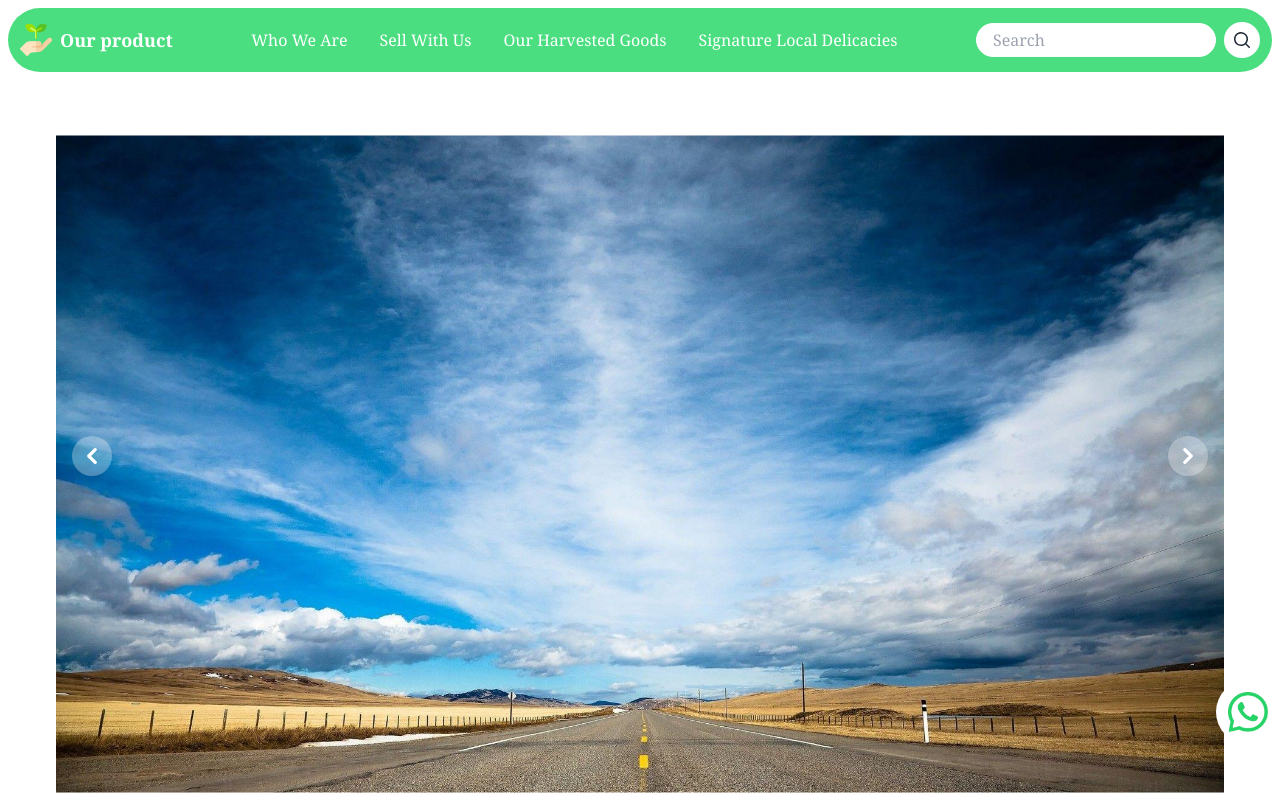
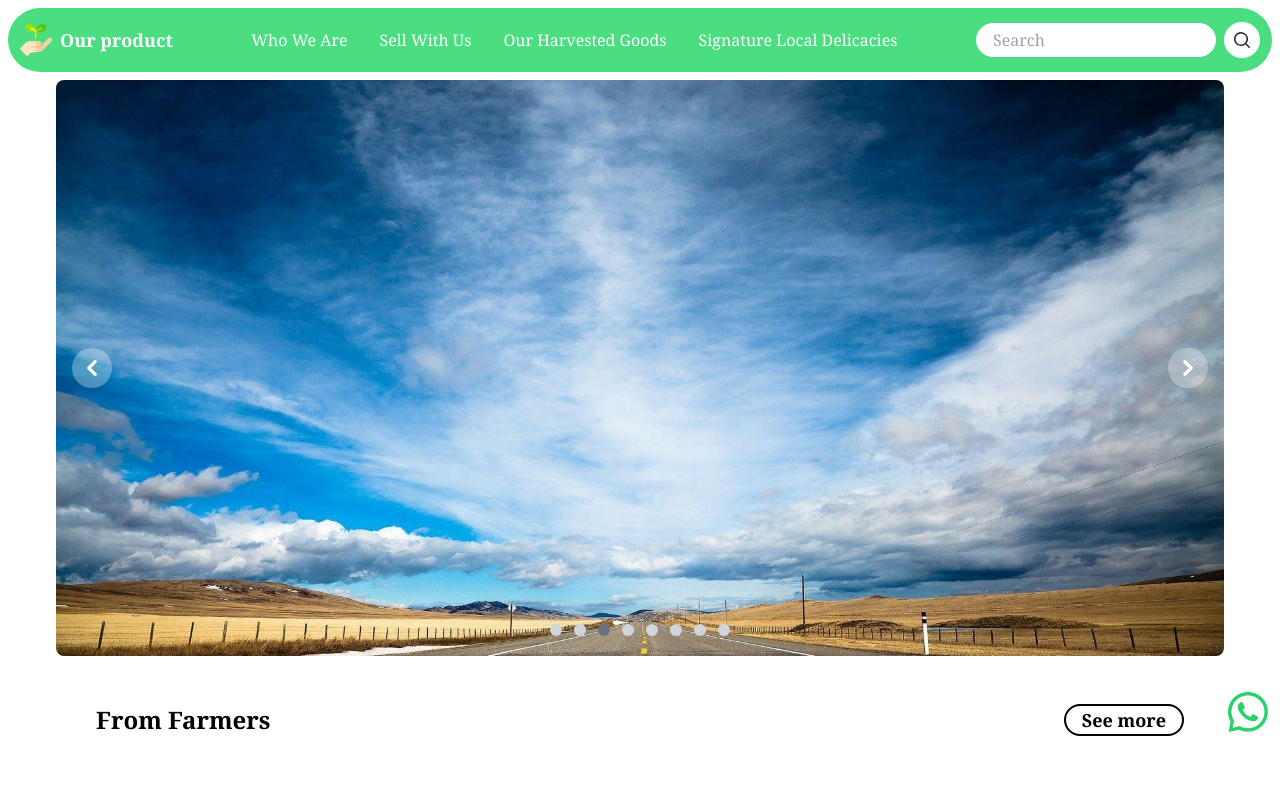
Before and after one commit to GayathriCodes2/THENNAVAN-UI, a Next.js app: page / in a window 1280 px wide. Shown: the top 800 px of the page. Built offline with nearby package versions, Linux system fonts and the light colour scheme.

Commit message:
updated height on banner

```diff
--- a/components/banner.jsx
+++ b/components/banner.jsx
@@ -5,6 +5,9 @@ import Image from 'next/image';
 const images = [
   '/1.jpg',
   '/2.jpg',
+  '/3.jpg',
+  '/4.jpg',
+  '/5.jpg',
   '/3.jpg',
   '/4.jpg',
   '/5.jpg',
@@ -34,7 +37,7 @@ const Carousel = () => {
   };
 
   return (
-    <div className="relative w-full h-[60vw]">
+    <div className="relative w-full lg:h-[45vw] h-[60vw] lg:my-2">
       <div className="relative h-full overflow-hidden rounded-lg transition-all duration-700 ease-in-out">
         {images.map((image, index) => (
           <div
```
